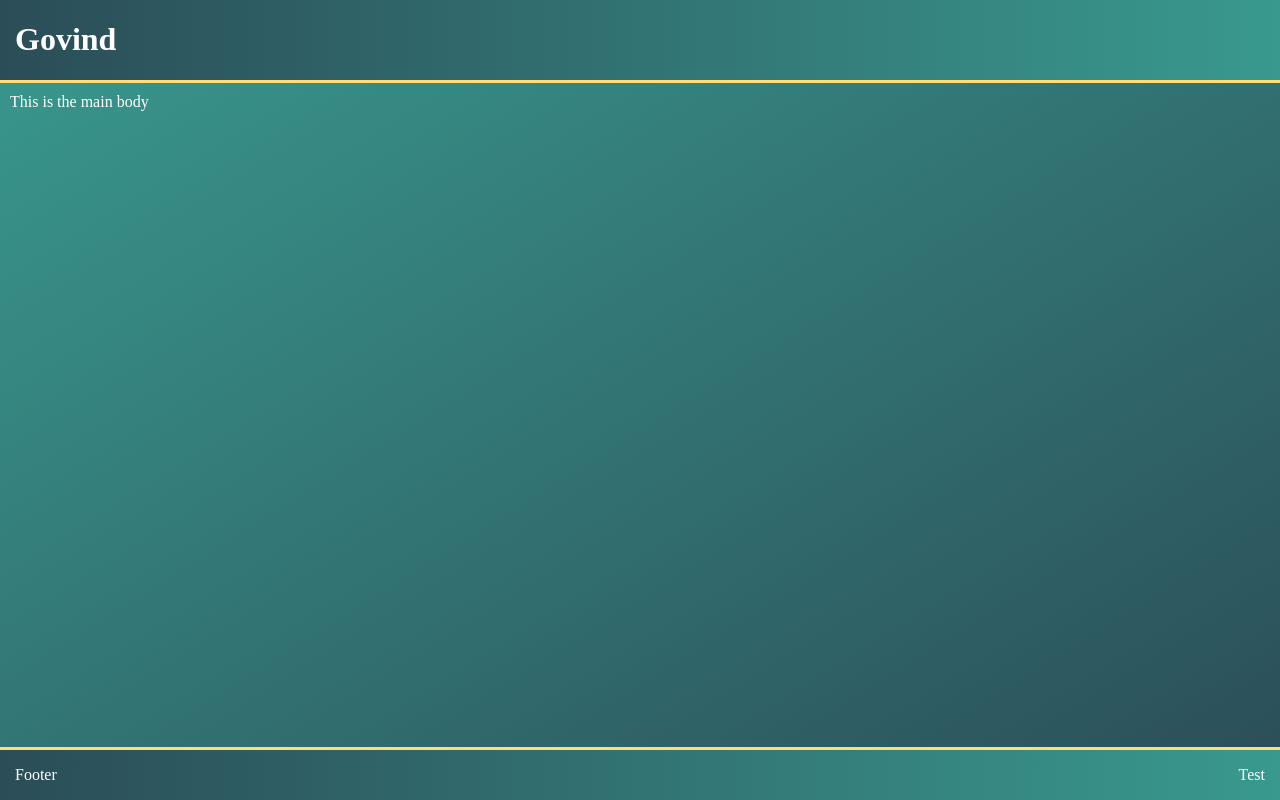
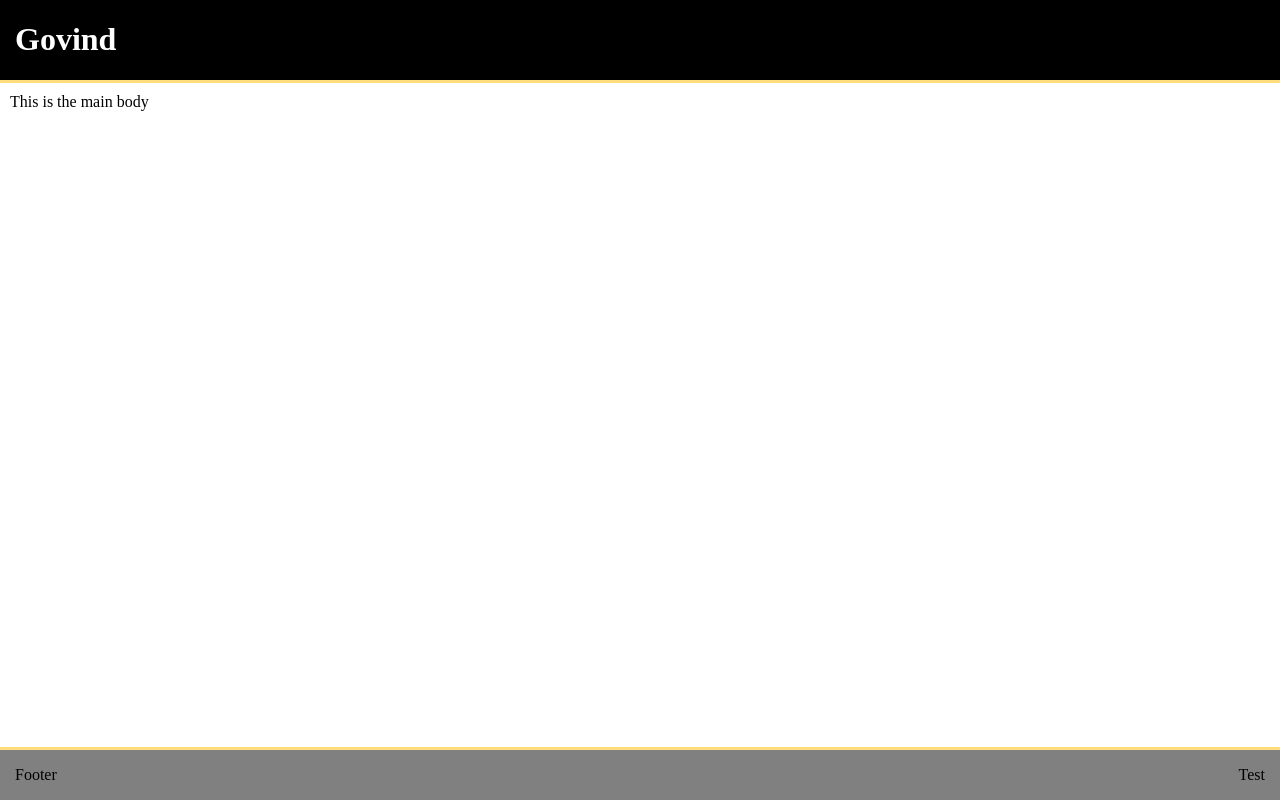
Before and after one commit to govtx86/govtx86.github.io, an Astro site: page / in a window 1280 px wide. Built offline with nearby package versions, Linux system fonts and the light colour scheme; Astro itself is replaced by a stand-in of ours.

Commit message:
Change colour scheme

```diff
--- a/src/components/Footer.astro
+++ b/src/components/Footer.astro
@@ -14,7 +14,7 @@
         align-items: center;
         padding-left: 15px;
         padding-right: 15px;
-        background-image: linear-gradient(to right, #2b4d58, #39998e);
+        background-color: grey;
         border-top: #ffdc7c 3px solid;
     }
 </style>
--- a/src/components/Header.astro
+++ b/src/components/Header.astro
@@ -13,11 +13,11 @@
         align-items: center;
         padding-left: 15px;
         padding-right: 15px;
-        background-image: linear-gradient(to right, #2b4d58, #39998e);
+        background-color: black;
         border-bottom: #ffdc7c 3px solid;
     }
     a {
         text-decoration: none;
-        color: inherit;
+        color: white;
     }
 </style>
--- a/src/styles/global.css
+++ b/src/styles/global.css
@@ -4,13 +4,13 @@ body {
     flex-flow: column;
     height: 100dvh;
     justify-content: space-between;
-    background-image: linear-gradient(to top left, #2b4d58, #39998e);
-    background-color: #2b4d58;
-    background-attachment: fixed;
-    color: white;
+    background-image: linear-gradient(to bottom, black, grey);
+    background-color: grey;
+    color: black;
 }
 
 #mainBody {
     flex-grow: 1;
     padding: 10px;
+    background-color: white;
 }
```
